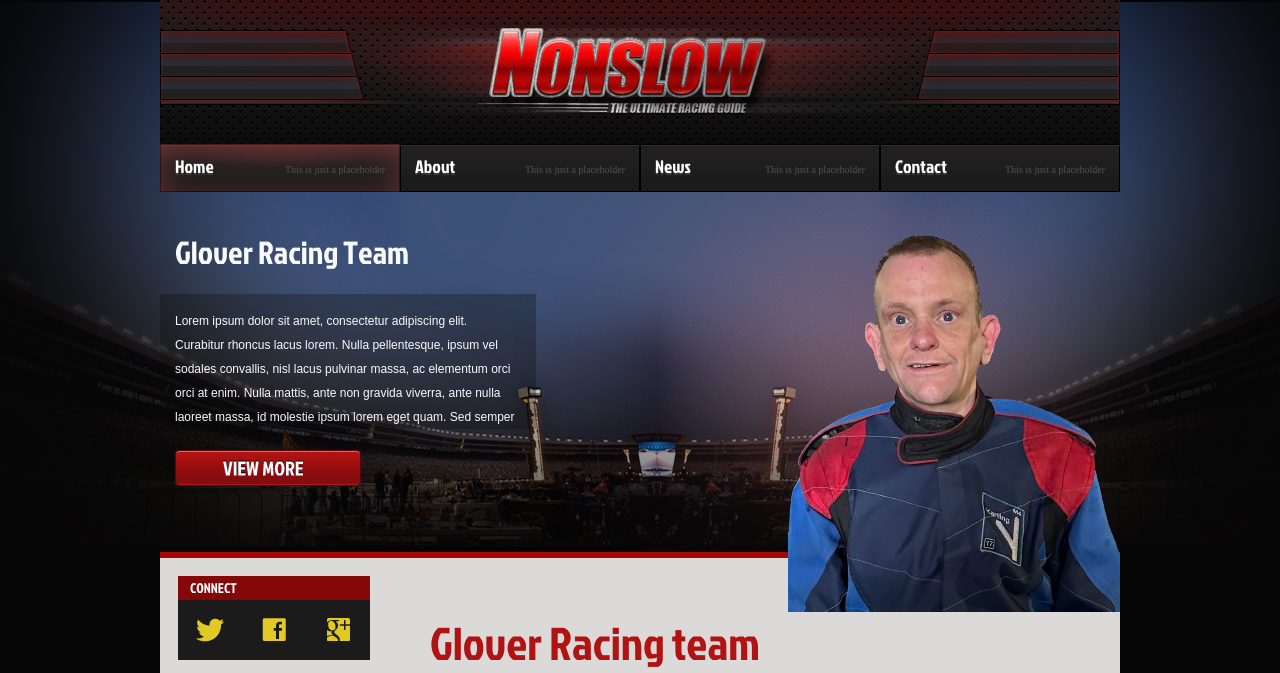
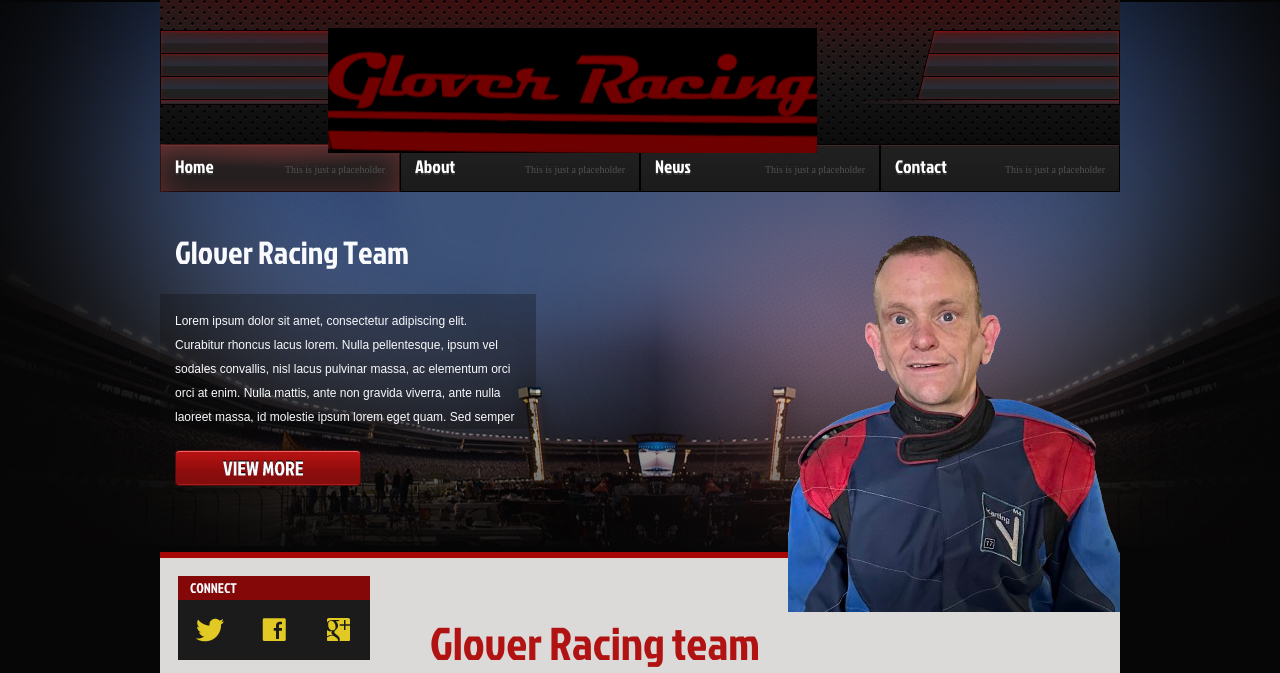
Before and after one commit to GloverRacingTeam/GloverRacingTeam, a plain HTML site: page index.html in a window 1280 px wide. Shown: the top 673 px of the page. Drawn offline with Linux system fonts and the light colour scheme; a web font is replaced by a local one.

Commit message:
Update index.html

```diff
--- a/index.html
+++ b/index.html
@@ -9,7 +9,7 @@
 <body>
 	<div class="page">
 		<div class="header">
-			<a href="index.html" id="logo"><img src="images/logo.png" alt="logo"></a>
+			<a href="index.html" id="logo"><img src="images/Logo.png" alt="logo"></a>
 			<ul>
 				<li class="selected">
 					<a href="index.html">Home</a> <span>This is just a placeholder</span>
```
